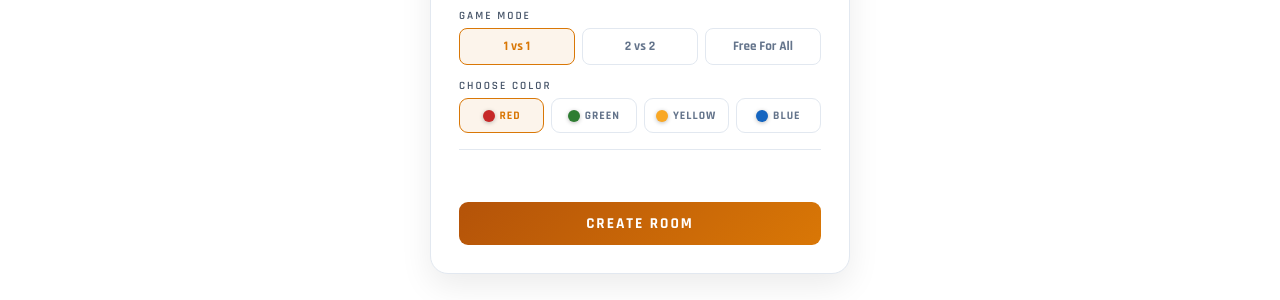
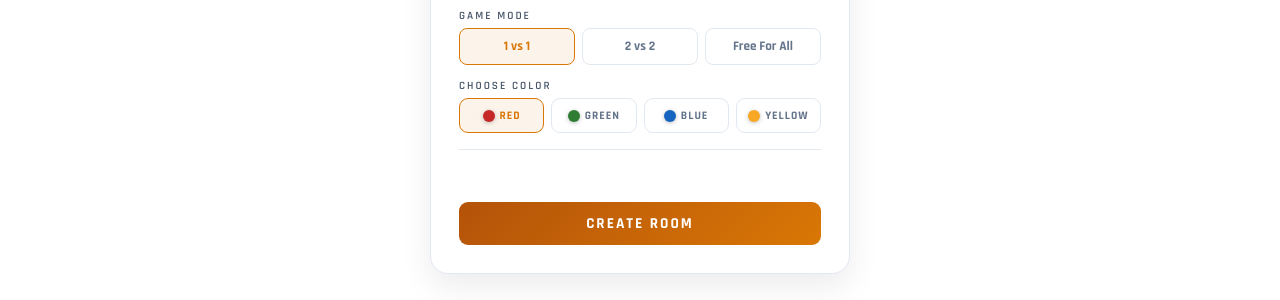
Before and after one commit to ludo-classic/ludo-classic.github.io, a Jekyll site: the page built from index.html, in a window 1280 px wide. Shown: the part 445-745 px from the top of the page. Built offline with Jekyll 4.4.1, drawn with Linux system fonts in a browser that asks for light colours; comment, search, counter and statistics services are not loaded.

Commit message:
Update lobby.html

```diff
--- a/_includes/lobby.html
+++ b/_includes/lobby.html
@@ -31,8 +31,8 @@
   .color-btn::before{content:'';width:12px;height:12px;border-radius:50%;box-shadow:0 1px 4px rgba(0,0,0,.25);flex-shrink:0;}
   .color-btn.red::before{background:#c62828;}
   .color-btn.green::before{background:#2e7d32;}
+  .color-btn.blue::before{background:#1565c0;}
   .color-btn.yellow::before{background:#f9a825;}
-  .color-btn.blue::before{background:#1565c0;}
   .color-btn.selected{border-color:var(--gold);background:rgba(217,119,6,.08);color:var(--gold);}
   .color-empty{font-size:.76rem;color:#94a3b8;text-align:center;padding:9px;border:1px dashed var(--pbr);border-radius:9px;grid-column:1/-1;}
   .team-choice-note{display:none;margin-top:7px;border-radius:8px;background:rgba(217,119,6,.07);color:#64748b;font-size:.7rem;font-weight:600;letter-spacing:.5px;line-height:1.4;padding:7px 9px;text-align:center;}
@@ -55,8 +55,8 @@
   .team-pair-dot{width:8px;height:8px;border-radius:50%;box-shadow:0 1px 3px rgba(0,0,0,.22);}
   .team-pair-dot.red{background:#c62828;}
   .team-pair-dot.green{background:#2e7d32;}
+  .team-pair-dot.blue{background:#1565c0;}
   .team-pair-dot.yellow{background:#f9a825;}
-  .team-pair-dot.blue{background:#1565c0;}
   .team-group-slots{display:flex;flex-direction:column;gap:8px;}
   .player-slot{display:flex;align-items:center;gap:11px;padding:11px 13px;border-radius:10px;background:rgba(0,0,0,.03);border:1px solid var(--pbr);transition:border-color .3s;min-width:0;}
   .team-view .player-slot{padding:10px;gap:8px;}
@@ -162,8 +162,8 @@
   window.selectedJoinColor='';
   window.lastJoinAvailableColors=[];
   window.lastJoinRoomMode='';
-  const lobbyColors=['red','green','yellow','blue'];
-  const lobbyColorNames={red:'Red',green:'Green',yellow:'Yellow',blue:'Blue'};
+  const lobbyColors=['red','green','blue','yellow'];
+  const lobbyColorNames={red:'Red',green:'Green',blue:'Blue',yellow:'Yellow'};
   const lobbyTeams=[
     {id:'team-one',name:'Team 1',colors:['red','yellow']},
     {id:'team-two',name:'Team 2',colors:['green','blue']}
@@ -171,8 +171,8 @@
   const lobbyRgbColors={
     'rgb(198, 40, 40)':'red',
     'rgb(46, 125, 50)':'green',
-    'rgb(249, 168, 37)':'yellow',
-    'rgb(21, 101, 192)':'blue'
+    'rgb(21, 101, 192)':'blue',
+    'rgb(249, 168, 37)':'yellow'
   };
   let waitingLayoutBusy=false;
 
```
